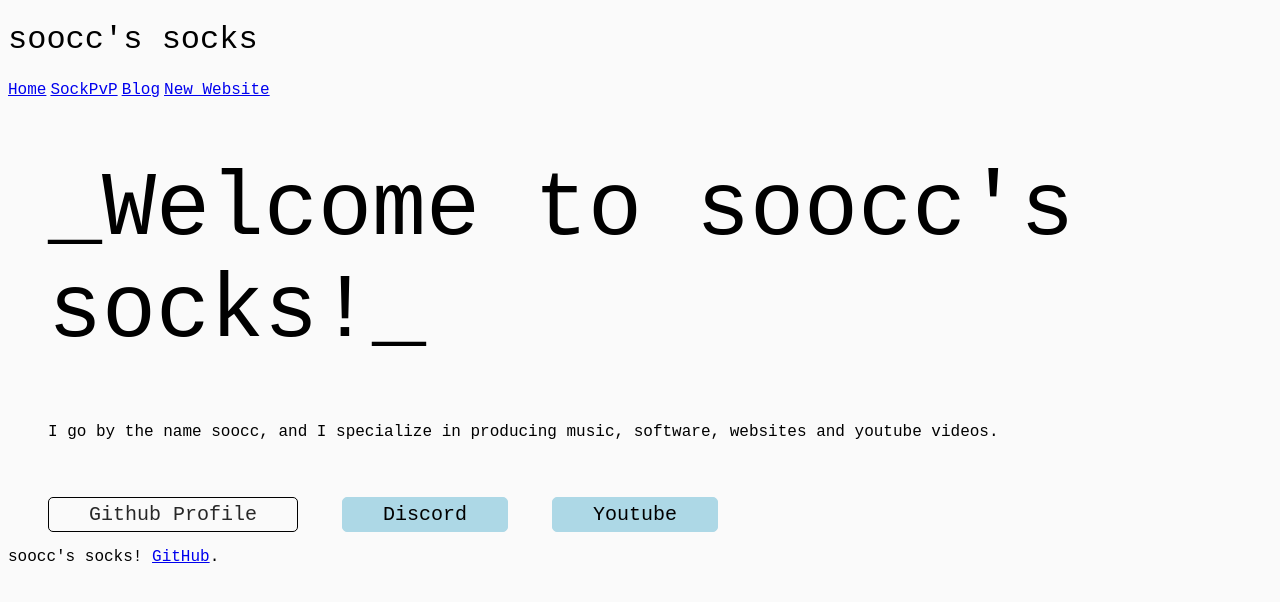
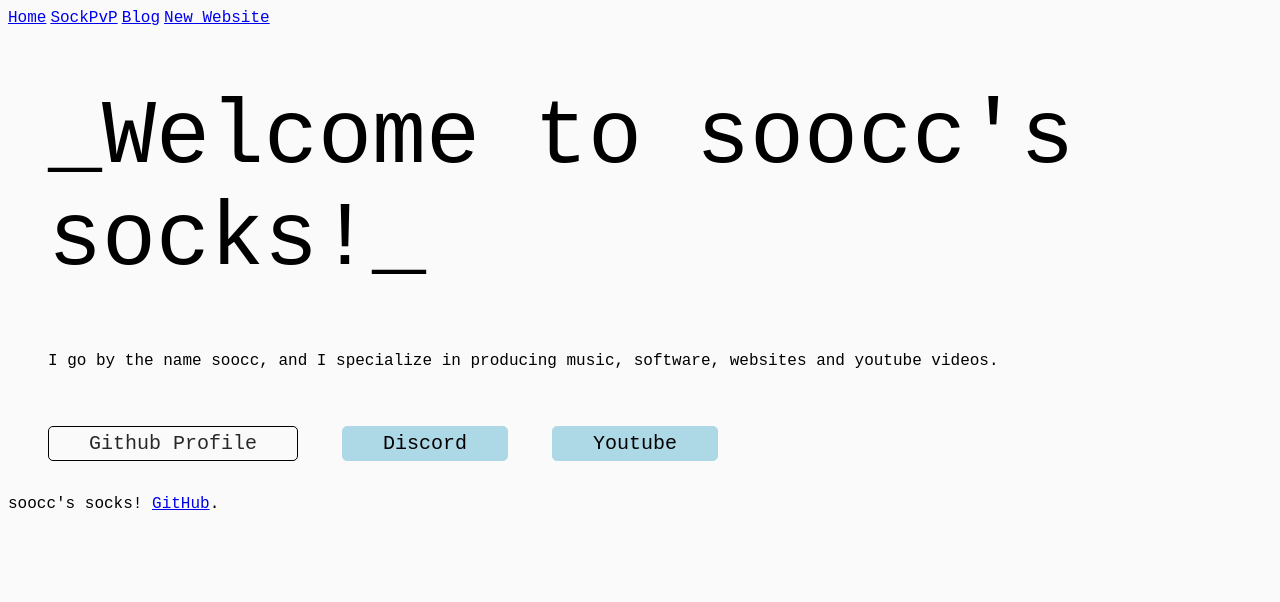
Before and after one commit to soocc/sooccsocks2, a Jekyll site: the page built from index.html, in a window 1280 px wide. Shown: the top 602 px of the page. Built offline with Jekyll 4.4.1, drawn with Linux system fonts in a browser that asks for light colours.

Commit message:
Update default.html

```diff
--- a/_layouts/default.html
+++ b/_layouts/default.html
@@ -6,7 +6,6 @@
     <link rel="stylesheet" href="styles/styles.css">
   </head>
   <body>
-    <h1>soocc's socks</h1>
     <a class="align-right" href="https://soocc.github.io">Home</a>
     <a class="align-right" href="https://soocc.github.io/sockpvp">SockPvP</a>
     <a class="align-right" href="https://soocc.github.io/blog">Blog</a>
@@ -16,6 +15,7 @@
       {{ content }}
     </main>
 
+    <br>
     <p>soocc's socks! <a href="https://github.com/soocc/soocc.github.io">GitHub</a>.</p>
   </body>
 </html>
```
